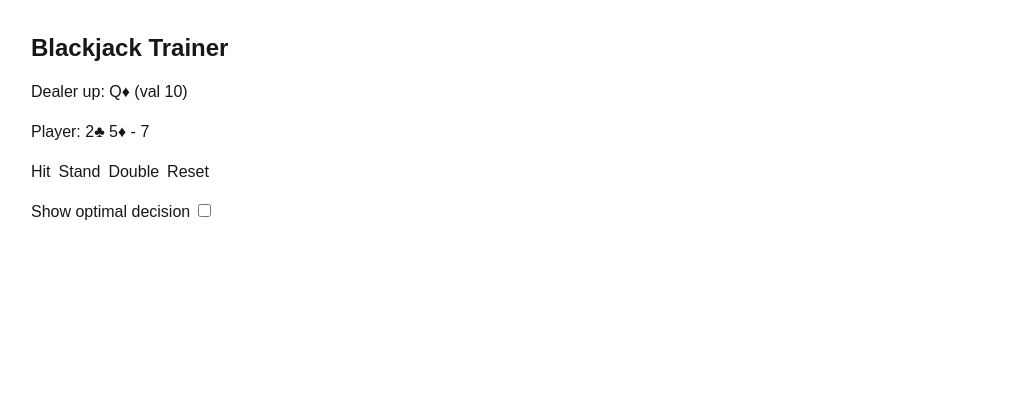
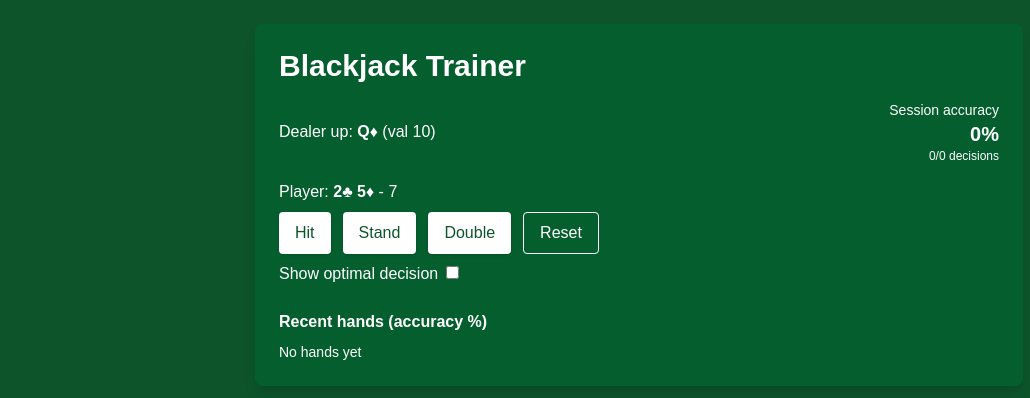
Before and after one commit to montymolt/blackjack-trainer, a Next.js app: page /play in a window 1280 px wide. Shown: the top 398 px of the page, without its empty margins (1-1031 px from the left). Built offline with nearby package versions, Linux system fonts and the light colour scheme.

Commit message:
feat(ui): casino theme, session accuracy, recent hands + localStorage

```diff
--- a/src/app/play/page.tsx
+++ b/src/app/play/page.tsx
@@ -1,8 +1,10 @@
 "use client";
-import React, { useState } from 'react';
+import React, { useEffect, useState } from 'react';
 import { newDeck, draw, handValue, dealerPlays, optimalDecision, evaluate } from '@/lib/blackjack';
 
 type Decision = { action: string; optimal: string };
+
+const SESSION_KEY = 'blackjack:session:v1';
 
 export default function Play() {
   const [deck, setDeck] = useState(() => newDeck(true));
@@ -13,10 +15,41 @@ export default function Play() {
   const [result, setResult] = useState<string | null>(null);
   const [decisions, setDecisions] = useState<Decision[]>([]);
 
+  // session stats
+  const [totalDecisions, setTotalDecisions] = useState(0);
+  const [correctDecisions, setCorrectDecisions] = useState(0);
+  const [handHistory, setHandHistory] = useState<number[]>([]); // per-hand accuracy percentages
+
+  useEffect(() => {
+    // load session from localStorage (ephemeral session storage)
+    try {
+      const raw = localStorage.getItem(SESSION_KEY);
+      if (raw) {
+        const parsed = JSON.parse(raw);
+        if (parsed.totalDecisions) setTotalDecisions(parsed.totalDecisions);
+        if (parsed.correctDecisions) setCorrectDecisions(parsed.correctDecisions);
+        if (Array.isArray(parsed.handHistory)) setHandHistory(parsed.handHistory);
+      }
+    } catch (e) {
+      // ignore
+    }
+  }, []);
+
+  useEffect(() => {
+    // persist session stats
+    try {
+      localStorage.setItem(SESSION_KEY, JSON.stringify({ totalDecisions, correctDecisions, handHistory }));
+    } catch (e) {}
+  }, [totalDecisions, correctDecisions, handHistory]);
+
   function recordDecision(action: string) {
     const dealerUp = d[0];
     const optimal = optimalDecision(player, dealerUp);
     setDecisions(prev => [...prev, { action, optimal }]);
+    // update session counters
+    const isCorrect = action === optimal;
+    setTotalDecisions(t => t + 1);
+    if (isCorrect) setCorrectDecisions(c => c + 1);
   }
 
   function hit() {
@@ -29,6 +62,7 @@ export default function Play() {
     if (val > 21) {
       // dealer not needed
       setResult('lose');
+      finalizeHand();
     }
   }
 
@@ -47,6 +81,7 @@ export default function Play() {
     setCurrentDeck(dp.deck);
     const res = evaluate(newHand, dp.hand);
     setResult(res);
+    finalizeHand();
   }
 
   function stand() {
@@ -57,6 +92,20 @@ export default function Play() {
     setCurrentDeck(dp.deck);
     const res = evaluate(player, dp.hand);
     setResult(res);
+    finalizeHand();
+  }
+
+  function finalizeHand() {
+    // compute per-hand accuracy and add to history
+    if (decisions.length === 0) return;
+    const correctThisHand = decisions.filter(x => x.action === x.optimal).length;
+    const percent = Math.round((correctThisHand / decisions.length) * 100);
+    setHandHistory(h => {
+      const next = [percent, ...h].slice(0,50); // keep last 50
+      return next;
+    });
+    // clear decisions for next hand (but keep session counters)
+    setDecisions([]);
   }
 
   function reset() {
@@ -75,38 +124,66 @@ export default function Play() {
   }
 
   const dealerUp = d[0];
+  const sessionAccuracy = totalDecisions === 0 ? 0 : Math.round((correctDecisions / totalDecisions) * 100);
 
   return (
-    <div className="p-8">
-      <h1 className="text-2xl font-bold mb-4">Blackjack Trainer</h1>
-      <div className="mb-4">Dealer up: {dealerUp.rank}{dealerUp.suit} (val {dealerUp.value})</div>
-      <div className="mb-4">Player: {player.map(c=>`${c.rank}${c.suit}`).join(' ') } - {handValue(player)}</div>
-      <div className="flex gap-2 mb-4">
-        <button className="btn" onClick={hit} disabled={!!result}>Hit</button>
-        <button className="btn" onClick={stand} disabled={!!result}>Stand</button>
-        <button className="btn" onClick={doubleDown} disabled={!!result || player.length!==2}>Double</button>
-        <button className="btn" onClick={reset}>Reset</button>
+    <div className="min-h-screen bg-green-900 text-white p-6">
+      <div className="max-w-3xl mx-auto bg-green-800/60 rounded-lg p-6 shadow-lg">
+        <h1 className="text-3xl font-bold mb-4">Blackjack Trainer</h1>
+
+        <div className="mb-4 flex items-center justify-between">
+          <div>Dealer up: <span className="font-semibold">{dealerUp.rank}{dealerUp.suit}</span> (val {dealerUp.value})</div>
+          <div className="text-right">
+            <div className="text-sm">Session accuracy</div>
+            <div className="text-xl font-semibold">{sessionAccuracy}%</div>
+            <div className="text-xs">{correctDecisions}/{totalDecisions} decisions</div>
           </div>
-      <div className="mb-4">
+        </div>
+
+        <div className="mb-6">
+          <div className="mb-2">Player: <span className="font-semibold">{player.map(c=>`${c.rank}${c.suit}`).join(' ') }</span> - {handValue(player)}</div>
+          <div className="flex gap-3 mb-2">
+            <button className="px-4 py-2 bg-white text-green-900 rounded shadow" onClick={hit} disabled={!!result}>Hit</button>
+            <button className="px-4 py-2 bg-white text-green-900 rounded shadow" onClick={stand} disabled={!!result}>Stand</button>
+            <button className="px-4 py-2 bg-white text-green-900 rounded shadow" onClick={doubleDown} disabled={!!result || player.length!==2}>Double</button>
+            <button className="px-4 py-2 bg-transparent border border-white rounded" onClick={reset}>Reset</button>
+          </div>
+          <div className="mb-2">
             <label className="mr-2">Show optimal decision</label>
             <input type="checkbox" checked={showOptimal} onChange={e=>setShowOptimal(e.target.checked)} />
             {showOptimal && <div className="mt-2">Optimal: {optimalDecision(player,dealerUp)}</div>}
           </div>
+        </div>
 
-      {result && <div className="mt-4 font-semibold">Result: {result.toUpperCase()}</div>}
+        {result && <div className="mt-2 mb-4 font-semibold">Result: {result.toUpperCase()}</div>}
 
         {result && (
-        <div className="mt-4">
+          <div className="mt-4 mb-4">
             <h3 className="font-semibold">Decision grading</h3>
             <ul className="list-disc pl-6">
               {decisions.map((d,idx)=>(
-              <li key={idx} className={d.action===d.optimal? 'text-green-600':'text-red-600'}>
+                <li key={idx} className={d.action===d.optimal? 'text-green-300':'text-red-300'}>
                   You chose: {d.action} — Optimal: {d.optimal} {d.action===d.optimal? '(correct)':'(wrong)'}
                 </li>
               ))}
             </ul>
           </div>
         )}
+
+        <div className="mt-6">
+          <h3 className="font-semibold">Recent hands (accuracy %)</h3>
+          <div className="flex gap-2 mt-2 overflow-x-auto">
+            {handHistory.length===0 && <div className="text-sm">No hands yet</div>}
+            {handHistory.map((h,idx)=>(
+              <div key={idx} className="min-w-[64px] bg-white/10 rounded p-2 text-center">
+                <div className="text-xl font-bold">{h}%</div>
+                <div className="text-xs">hand {handHistory.length-idx}</div>
+              </div>
+            ))}
+          </div>
+        </div>
+
+      </div>
     </div>
   );
 }
```
Lines whose indentation alone changed are shown as unchanged.
